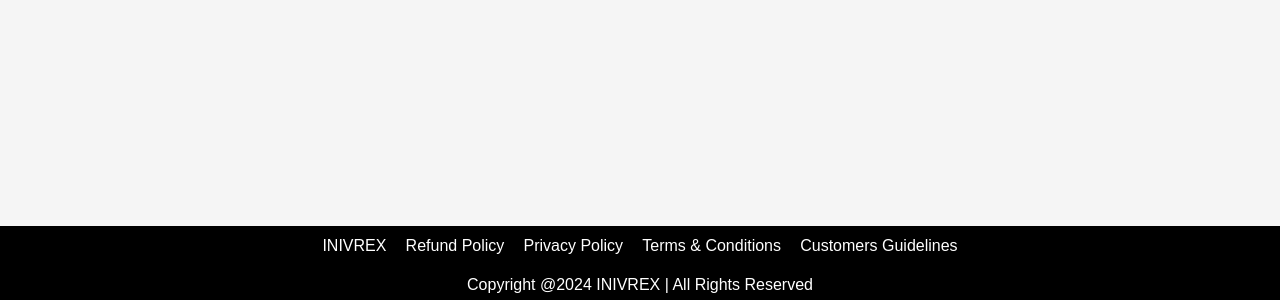
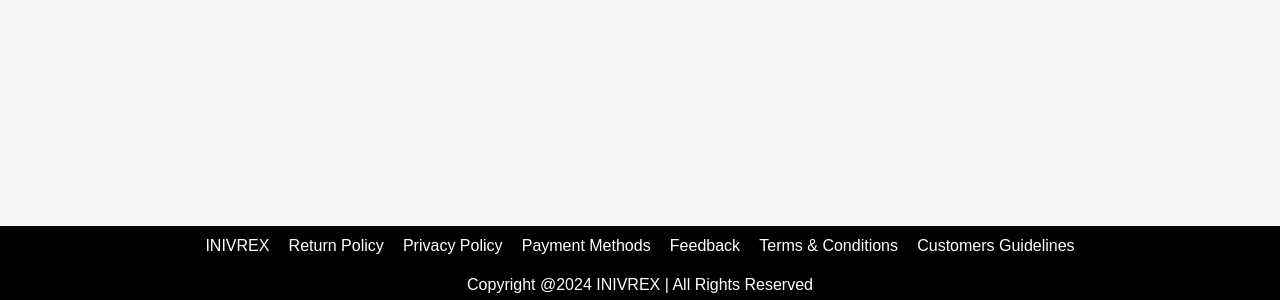
Before and after one commit to inivrex/inivrex.github.io, a plain HTML site: page index.html in a window 1280 px wide. Shown: the part 3639-3939 px from the top of the page. Drawn offline with nearby package versions, Linux system fonts and the light colour scheme; a web font is replaced by a local one.

Commit message:
Add files via upload

```diff
--- a/index.html
+++ b/index.html
@@ -286,7 +286,7 @@
                         <a href="https://whatsapp.com/channel/0029Vab2R3235fM0cFUNkM0o" target="_blank"
                             class="socialCards">
                             <div style="background-image: url(https://inivrex.in/Files/whatsapp.png);"></div>
-                            <p>WA Channel</p>
+                            <p>WhatsApp</p>
                         </a>
                         <a href="" target="_blank" class="socialCards">
                             <div style="background-image: url(https://inivrex.in/Files/x\ icon.png);"></div>
@@ -301,8 +301,10 @@
     <footer>
         <div id="FootLinks">
             <a href="https://inivrex.in/" class="FootLinks">INIVREX</a>
-            <a href="https://inivrex.in/refund-policy/" class="FootLinks" target="_blank">Refund Policy</a>
+            <a href="https://inivrex.in/return-policy/" class="FootLinks" target="_blank">Return Policy</a>
             <a href="https://inivrex.in/privacy-policy/" class="FootLinks" target="_blank">Privacy Policy</a>
+            <a href="https://inivrex.in/payment-methods/" class="FootLinks" target="_blank">Payment Methods</a>
+            <a href="https://inivrex.in/feedback/" class="FootLinks" target="_blank">Feedback</a>
             <a href="https://inivrex.in/terms-conditions/" class="FootLinks" target="_blank">Terms & Conditions</a>
             <a href="https://inivrex.in/customerguidelines/" class="FootLinks" target="_blank">Customers Guidelines</a>
         </div>
```
Also changed, not shown: 404.html (+3 -1 lines).
